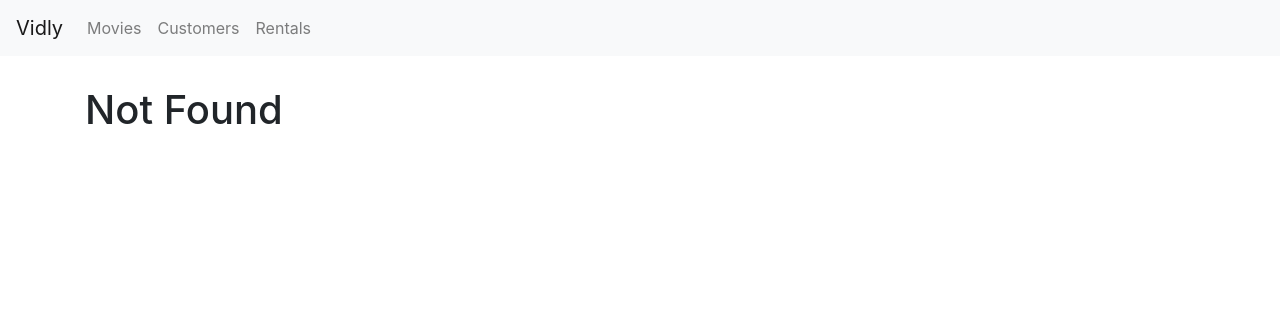
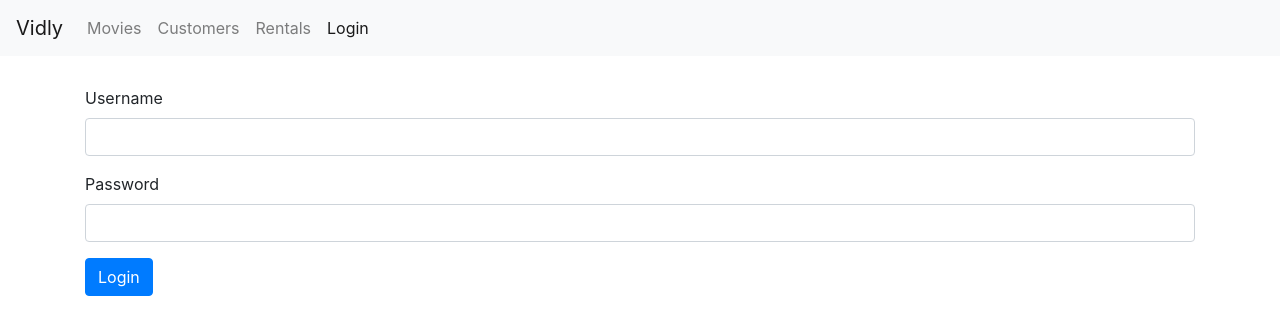
Before and after one commit to Vimal-Krishna/React-Vidly, a React (Create React App) app: page /login in a window 1280 px wide. Before the commit this address led to /not-found. Shown: the top 334 px of the page. Built offline with nearby package versions, Linux system fonts and the light colour scheme.

Commit message:
Login Form

```diff
--- a/src/App.js
+++ b/src/App.js
@@ -1,12 +1,13 @@
 import React, { Component } from "react";
+import { Route, Switch, Redirect } from "react-router-dom";
 import Movies from "./components/movies";
-import "./App.css";
 import NavBar from "./components/navbar";
-import { Route, Switch, Redirect } from "react-router-dom";
 import Customers from "./components/customers";
 import Rentals from "./components/rentals";
 import NotFound from "./components/notfound";
 import MovieForm from "./components/movieForm";
+import LoginForm from "./components/loginForm";
+import "./App.css";
 
 class App extends Component {
     render() {
@@ -15,6 +16,7 @@
                 <NavBar />
                 <main className="container">
                     <Switch>
+                        <Route path="/login" component={LoginForm} />
                         <Route path="/customers" component={Customers} />
                         <Route path="/rentals" component={Rentals} />
                         <Route
--- /dev/null
+++ b/src/components/input.jsx
@@ -0,0 +1,19 @@
+import React from "react";
+const Input = ({ name, label, value, error, onChange }) => {
+    return (
+        <div className="form-group">
+            <label htmlFor={name}>{label}</label>
+            <input
+                value={value}
+                onChange={onChange}
+                name={name}
+                id={name}
+                type="text"
+                className="form-control"
+            />
+            {error && <div className="alert alert-danger">{error}</div>}
+        </div>
+    );
+};
+
+export default Input;
--- /dev/null
+++ b/src/components/loginForm.jsx
@@ -0,0 +1,74 @@
+import React, { Component } from "react";
+import Input from "./input";
+class LoginForm extends Component {
+    state = {
+        account: { username: "", password: "" },
+        errors: {},
+    };
+
+    validate = () => {
+        const errors = {};
+        const { account } = this.state;
+        if (account.username.trim() === "")
+            errors.username = "Username is required.";
+        if (account.password.trim() === "")
+            errors.password = "Password is required.";
+        return Object.keys(errors).length === 0 ? null : errors;
+    };
+
+    handleSubmit = (e) => {
+        e.preventDefault();
+        const errors = this.validate();
+        this.setState({ errors: errors || {} });
+        if (errors) return;
+    };
+
+    validateProperty = ({ name, value }) => {
+        if (name === "username") {
+            if (value.trim() === "") return "Username is required.";
+        }
+        if (name === "password") {
+            if (value.trim() === "") return "Password is required.";
+        }
+        return "";
+    };
+
+    handleChange = ({ currentTarget: input }) => {
+        const errors = { ...this.state.errors };
+        const errorMessage = this.validateProperty(input);
+        if (errorMessage) errors[input.name] = errorMessage;
+        else delete errors[input.name];
+
+        const account = { ...this.state.account };
+        account[input.name] = input.value;
+        this.setState({ account, errors });
+    };
+
+    render() {
+        const { account, errors } = this.state;
+        return (
+            <div>
+                <form onSubmit={this.handleSubmit}>
+                    <Input
+                        name="username"
+                        value={account.username}
+                        label="Username"
+                        error={errors.username}
+                        onChange={this.handleChange}
+                    ></Input>
+                    <Input
+                        name="password"
+                        value={account.password}
+                        label="Password"
+                        error={errors.password}
+                        onChange={this.handleChange}
+                    ></Input>
+
+                    <button className="btn btn-primary">Login</button>
+                </form>
+            </div>
+        );
+    }
+}
+
+export default LoginForm;
--- a/src/components/navbar.jsx
+++ b/src/components/navbar.jsx
@@ -38,6 +38,11 @@
                             Rentals
                         </NavLink>
                     </li>
+                    <li className="nav-item">
+                        <NavLink className="nav-link" to="/login">
+                            Login
+                        </NavLink>
+                    </li>
                 </ul>
             </div>
         </nav>
```
